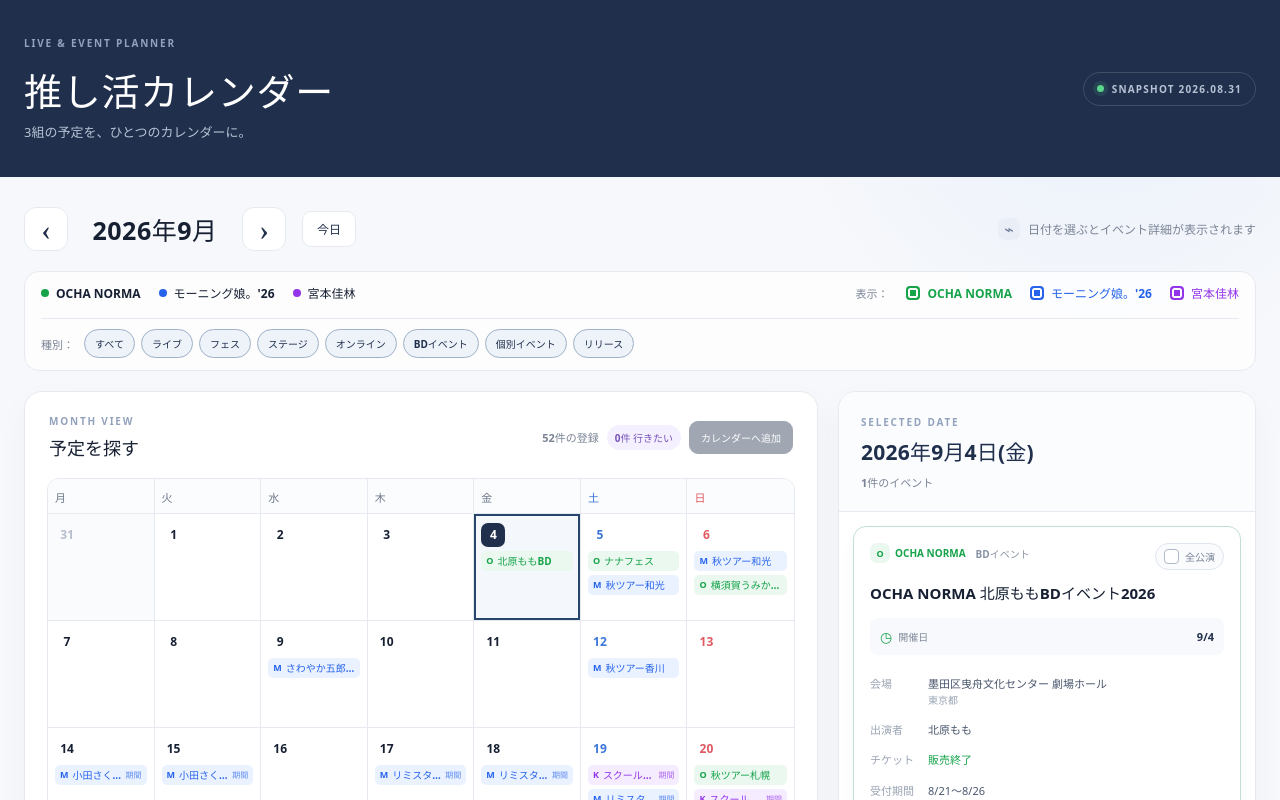
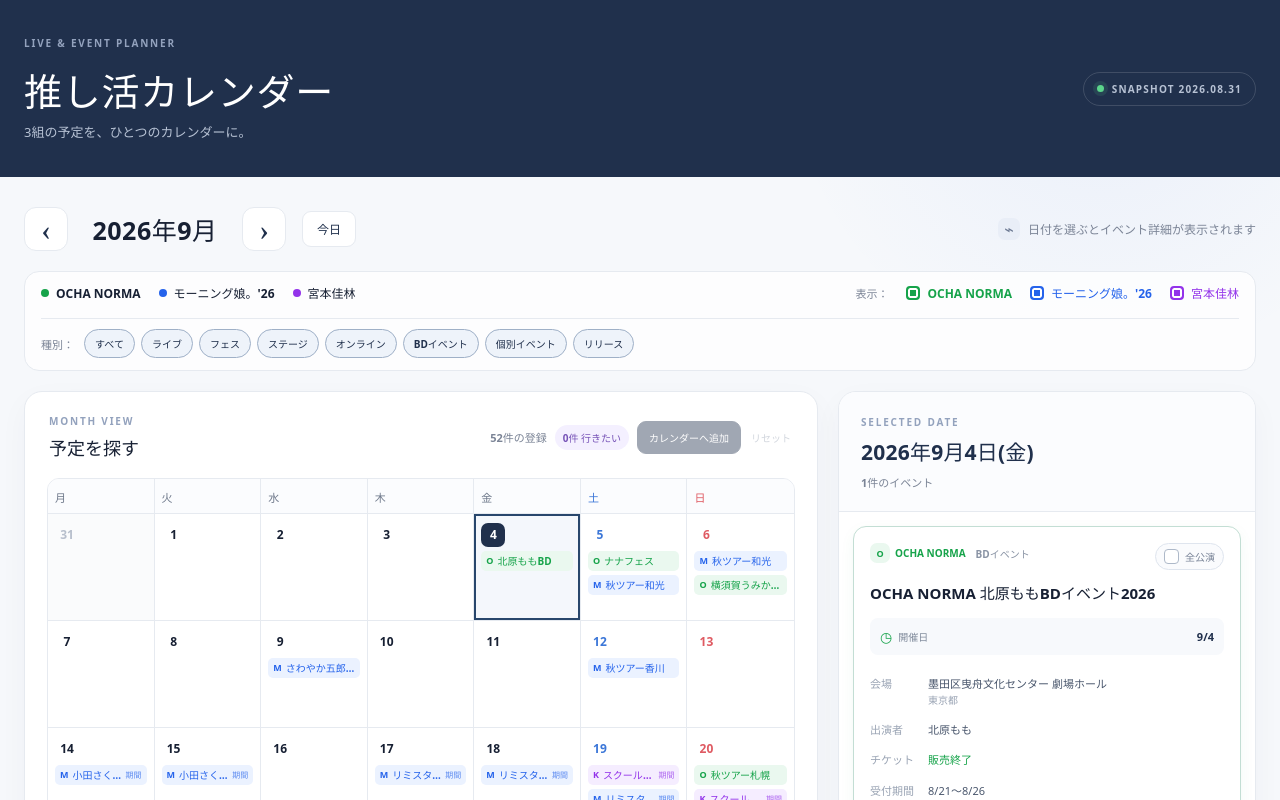
Before and after one commit to BAD-TERUMARU/oshi-calendar, a React (Vite) app: page / in a window 1280 px wide. Shown: the top 800 px of the page. Built offline with nearby package versions, Linux system fonts and the light colour scheme; no server answers.

Commit message:
Add want-to-go reset action

```diff
--- a/src/App.tsx
+++ b/src/App.tsx
@@ -575,6 +575,14 @@
     setExportedWantToGoKeys((current) => Array.from(new Set([...current, ...exportedKeys])));
   }
 
+  function resetWantToGo() {
+    if (!wantToGoIds.length && !exportedWantToGoKeys.length) return;
+    if (!window.confirm("「行きたい」と書き出し履歴をすべてリセットしますか？")) return;
+
+    setWantToGoIds([]);
+    setExportedWantToGoKeys([]);
+  }
+
   const availableEventTypes = EVENT_FILTER_ORDER.filter((eventType) =>
     calendarEvents.some((event) => event.eventType === eventType),
   );
@@ -585,6 +593,7 @@
     : pendingWantedEntries.length
       ? `カレンダーへ追加（${pendingWantedEntries.length}件）`
       : "書き出し済み";
+  const hasWantToGoData = wantToGoIds.length > 0 || exportedWantToGoKeys.length > 0;
 
   return (
     <div className="app-shell">
@@ -697,6 +706,15 @@
                   }
                 >
                   {exportButtonLabel}
+                </button>
+                <button
+                  className="reset-want-to-go-button"
+                  type="button"
+                  onClick={resetWantToGo}
+                  disabled={!hasWantToGoData}
+                  title="選択状態と書き出し履歴をすべて消去します"
+                >
+                  リセット
                 </button>
               </div>
             </div>
--- a/src/styles.css
+++ b/src/styles.css
@@ -391,6 +391,32 @@
 }
 
 .export-calendar-button:focus-visible {
+  outline: 3px solid rgba(37, 99, 235, 0.18);
+  outline-offset: 2px;
+}
+
+.reset-want-to-go-button {
+  padding: 6px 2px;
+  border: 0;
+  background: transparent;
+  color: #9aa4b4;
+  font-size: 10px;
+  font-weight: 800;
+  white-space: nowrap;
+}
+
+.reset-want-to-go-button:hover:not(:disabled) {
+  color: #c04c59;
+  text-decoration: underline;
+}
+
+.reset-want-to-go-button:disabled {
+  cursor: not-allowed;
+  opacity: 0.45;
+}
+
+.reset-want-to-go-button:focus-visible {
+  border-radius: 5px;
   outline: 3px solid rgba(37, 99, 235, 0.18);
   outline-offset: 2px;
 }
```
Also changed, not shown: 1 other file (tests, documents, lock files or other folders).
